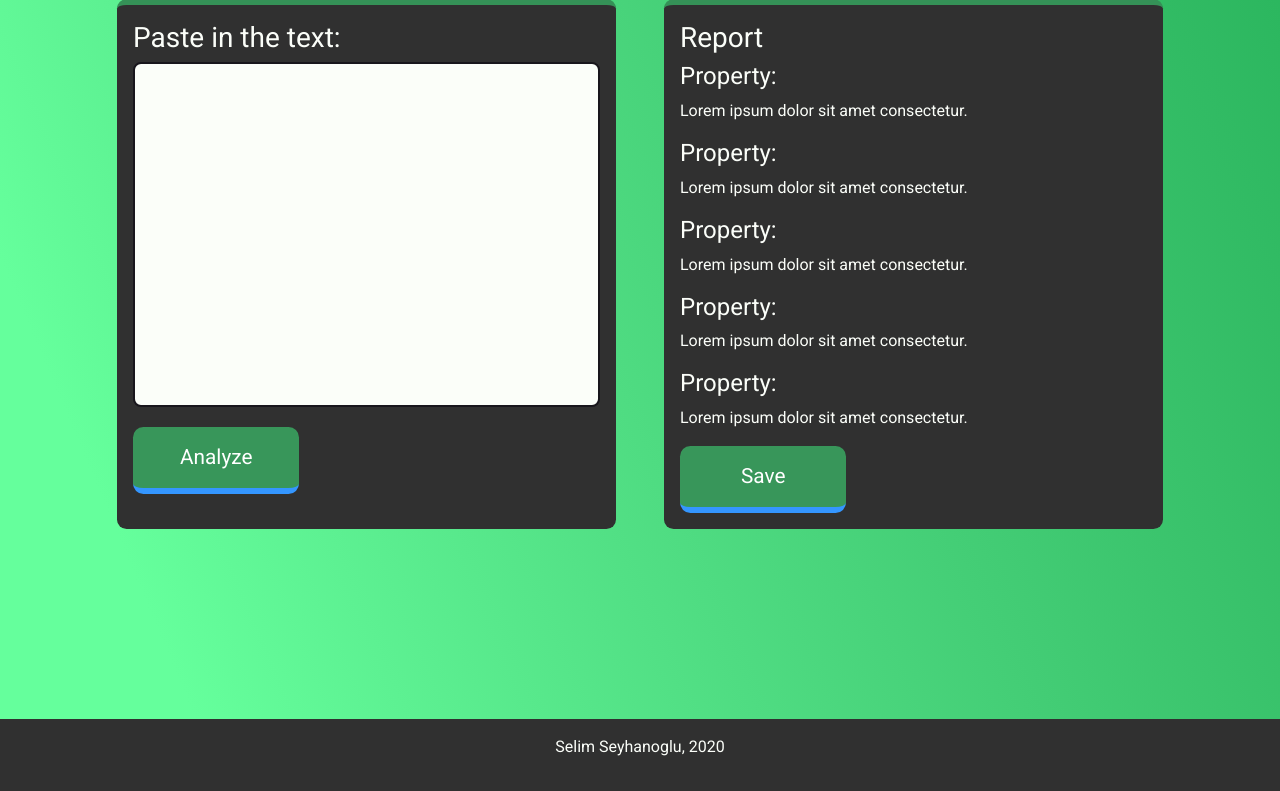
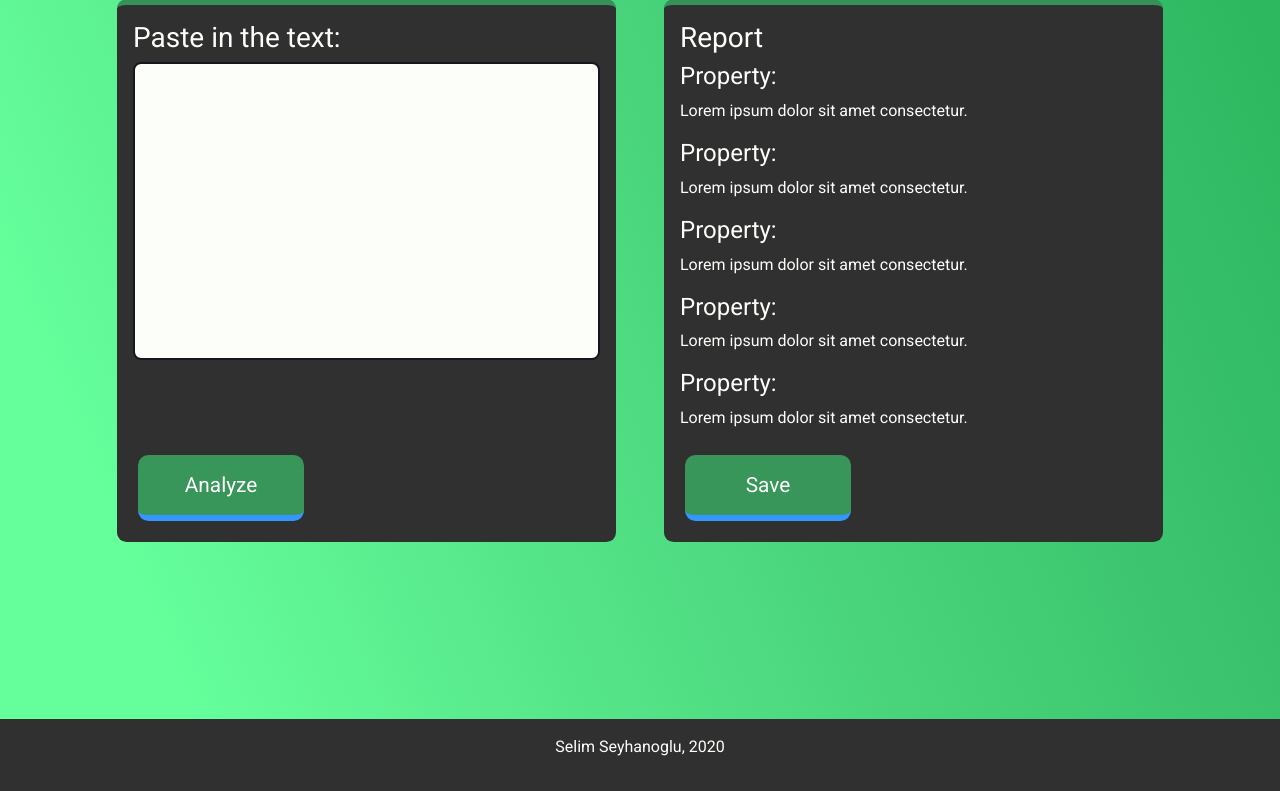
Before and after one commit to selimlouis/textanalyzer, a Django app: page / in a window 1280 px wide. Shown: the part 89-880 px from the top of the page. Run offline with Django 3.2, Linux system fonts and the light colour scheme; some libraries are stand-ins or nearby versions.

Commit message:
fixed indexpage buttons

```diff
--- a/analyze/static/analyze/textanalyzer.css
+++ b/analyze/static/analyze/textanalyzer.css
@@ -68,6 +68,11 @@ main {
     overflow: hidden;
 
     border-top: 6px solid rgb(53, 145, 87);
+
+    position: relative;
+
+    padding-bottom: 6em;
+
     }
 
 
@@ -83,6 +88,7 @@ main {
 
     font-family: 'Roboto', sans-serif;
     font-size: medium;
+
 }
 
 .inputbutton {
@@ -99,11 +105,13 @@ main {
     cursor: pointer;
     width: 8em;
 
+    position: absolute;
+    bottom: 1em;
+    left: 1em;
+
+
 }
 
-#b1 {
-    margin-top: 1em;
-}
 
 .inputbutton:hover {
     background-color: rgb(53, 145, 87);
@@ -120,6 +128,10 @@ main {
     color: rgba(251, 254, 249, 1);
 
     background-color: rgba(48, 48, 48, 1);
+
+    position: relative;
+
+    padding-bottom: 6em;
 }
 
 
```
